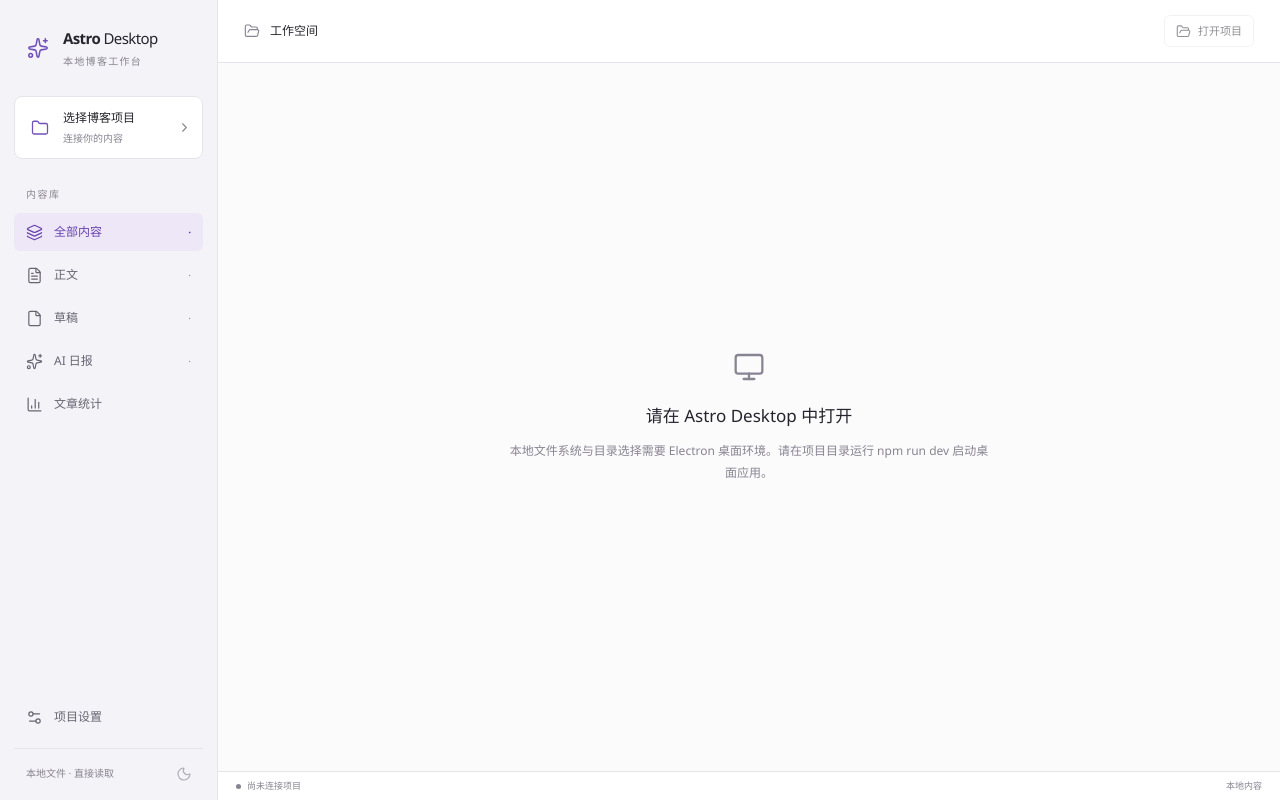
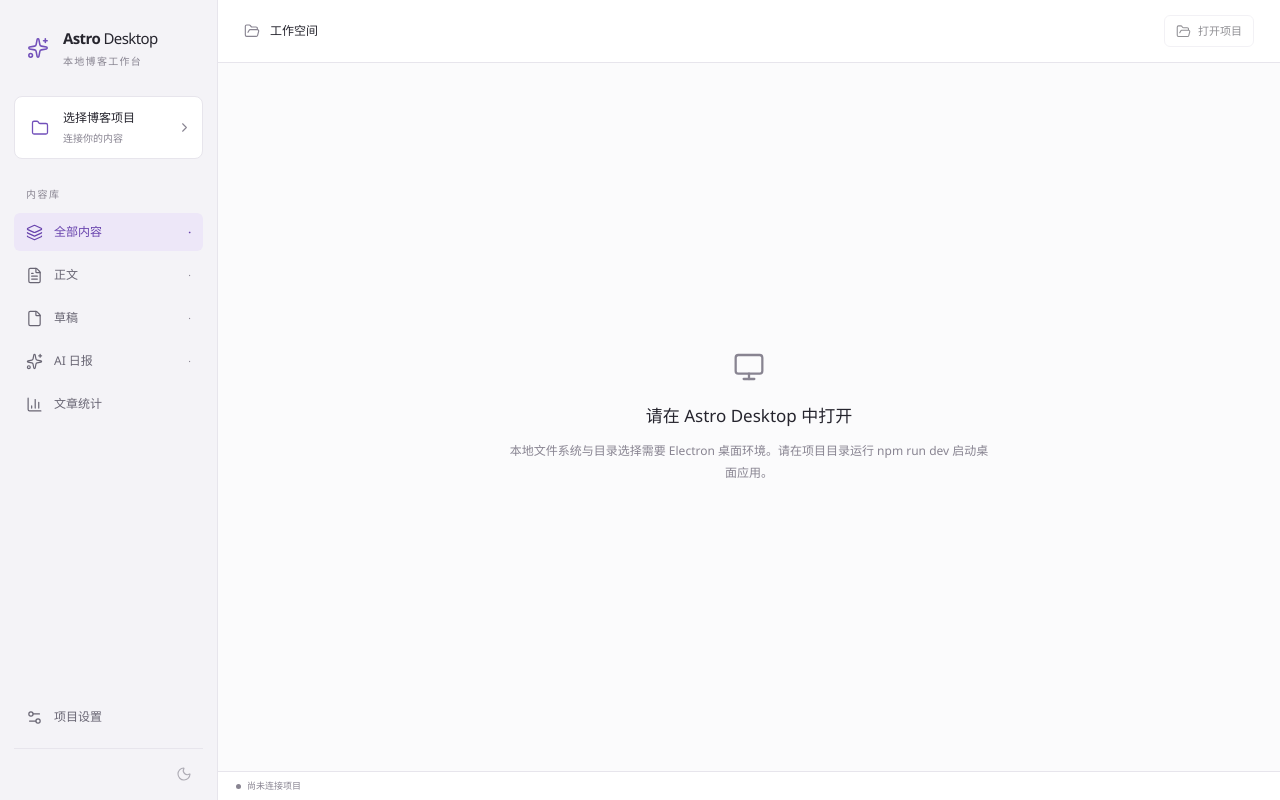
Before and after one commit to promefire/Astro-Desktop, a React (Vite) app in the folder src/renderer/: page / in a window 1280 px wide. Built offline with nearby package versions, Linux system fonts and the light colour scheme; what @muyajs/core would draw is missing.

Commit message:
简化界面冗余说明文案

```diff
--- a/src/renderer/src/App.tsx
+++ b/src/renderer/src/App.tsx
@@ -2,7 +2,7 @@
 import { NavLink, useBlocker, useLocation, useNavigate } from 'react-router-dom'
 import {
   AlertCircle, ArrowDownUp, ArrowUpRight, BookOpen, ChartColumn, Check, ChevronLeft, ChevronRight,
-  CircleHelp, Clock3, CloudUpload, File, FileText, Folder, FolderOpen, GitBranch, Globe, Layers3,
+  Clock3, CloudUpload, File, FileText, Folder, FolderOpen, GitBranch, Globe, Layers3,
   LoaderCircle, Monitor, Moon, RefreshCw, Search,
   Settings2, Sparkles, Sun, Tag, Trash2, X, Plus,
 } from 'lucide-react'
@@ -402,7 +402,7 @@
       </nav>
       <div className="sidebar-bottom">
         <NavLink to="/settings" className={({ isActive }) => cn('nav-item', isActive && 'is-active')} aria-label="项目设置" title="项目设置"><Settings2 size={17} /><span>项目设置</span></NavLink>
-        <div className="sidebar-caption"><span>本地文件 · 直接读取</span><Button size="icon" variant="ghost" aria-label={settings.theme === 'dark' ? '切换浅色主题' : '切换深色主题'} title={settings.theme === 'dark' ? '切换浅色主题' : '切换深色主题'} disabled={!api || themeBusy} onClick={() => void changeTheme(settings.theme === 'dark' ? 'light' : 'dark')}>{settings.theme === 'dark' ? <Sun size={16} /> : <Moon size={16} />}</Button></div>
+        <div className="sidebar-caption"><Button size="icon" variant="ghost" aria-label={settings.theme === 'dark' ? '切换浅色主题' : '切换深色主题'} title={settings.theme === 'dark' ? '切换浅色主题' : '切换深色主题'} disabled={!api || themeBusy} onClick={() => void changeTheme(settings.theme === 'dark' ? 'light' : 'dark')}>{settings.theme === 'dark' ? <Sun size={16} /> : <Moon size={16} />}</Button></div>
       </div>
       <button type="button" className="sidebar-toggle" onClick={() => setSidebarOpen(!sidebarOpen)} aria-expanded={sidebarOpen} aria-controls="app-sidebar" aria-label={sidebarOpen ? '收起侧边栏' : '展开侧边栏'} title={sidebarOpen ? '收起侧边栏' : '展开侧边栏'}>{sidebarOpen ? <ChevronLeft size={16} /> : <ChevronRight size={16} />}</button>
     </aside>
@@ -423,7 +423,7 @@
               : isStats ? <StatsView projectName={project.name} projectPath={project.path} scannedAt={index.scannedAt} stats={stats} issues={index.issues} busy={busy} onOpen={openLibrary} />
               : <main className="library-layout">
                 <section className="library" aria-label="文章库" hidden={!!selectedPath}>
-                  <div className="library-heading"><div><div className="heading-overline">内容管理</div><h1>{viewLabels[view]} <span>{filtered.length}</span></h1><p>{view === 'daily' ? '独立读取 AI 日报 collection 的内容与字段。' : view === 'drafts' ? '来自 src/contents/drafts。即使文件没有 draft 字段，或写了 draft: false，也属于草稿。' : view === 'posts' ? '来自 src/contents/post 的正文，不表示已经发布到线上。draft 字段不会把正文移入草稿。' : view === 'writing' ? '正文和草稿的联合范围，不含 AI 日报。分类和标签筛选与文章统计使用同一口径。' : '从正文、草稿和 AI 日报目录读取 Markdown 与 MDX。'}</p></div></div>
+                  <div className="library-heading"><div><h1>{viewLabels[view]} <span>{filtered.length}</span></h1></div></div>
                   <div className="library-toolbar">
                     {view !== 'daily' && <Button variant="primary" disabled={busyAll} onClick={() => setCreateOpen(true)}><Plus size={16} />新建文章</Button>}
                     <div className="search-input"><Search size={16} /><Input type="search" placeholder="搜索标题或文件名…" aria-label="搜索文章" value={search} onChange={event => setSearch(event.target.value)} /></div>
@@ -443,7 +443,7 @@
                 {selectedPath && <div className={cn('inspector-shell', !inspectorOpen && 'is-collapsed')}><button type="button" className="inspector-toggle" onClick={() => setInspectorOpen(!inspectorOpen)} aria-expanded={inspectorOpen} aria-controls="article-inspector" aria-label={inspectorOpen ? '收起文章属性' : '展开文章属性'} title={inspectorOpen ? '收起文章属性' : '展开文章属性'}>{inspectorOpen ? <ChevronRight size={16} /> : <ChevronLeft size={16} />}</button>{inspectorOpen && <ArticleInspector article={selectedArticle} document={document} loading={documentLoading || busy} error={documentError} onReveal={() => selectedPath && void runAction(desktop => desktop.revealArticle(selectedPath))} />}</div>}
               </main>}
 
-      <footer className="statusbar"><div><span className={cn('status-dot', project && 'is-connected')} /><span>{busyAll ? '正在处理本地项目…' : project ? '已连接本地项目' : '尚未连接项目'}</span>{project && <span className="status-path" title={project.path}>{project.path}</span>}</div><div>{index.scannedAt && <span>更新于 {new Date(index.scannedAt).toLocaleTimeString('zh-CN', { hour: '2-digit', minute: '2-digit' })}</span>}<span>本地内容</span></div></footer>
+      <footer className="statusbar"><div><span className={cn('status-dot', project && 'is-connected')} /><span>{busyAll ? '正在处理本地项目…' : project ? '已连接本地项目' : '尚未连接项目'}</span>{project && <span className="status-path" title={project.path}>{project.path}</span>}</div><div>{index.scannedAt && <span>更新于 {new Date(index.scannedAt).toLocaleTimeString('zh-CN', { hour: '2-digit', minute: '2-digit' })}</span>}</div></footer>
     </div>
     {createOpen && project && <CreateDraftDialog categories={[...new Set(index.articles.filter(article => article.kind !== 'ai-daily').map(article => article.category).filter((value): value is string => !!value))].sort((a, b) => a.localeCompare(b, 'zh-CN'))} availableTags={[...new Set(index.articles.filter(article => article.kind !== 'ai-daily').flatMap(article => article.tags))].sort((a, b) => a.localeCompare(b, 'zh-CN'))} onCreate={createDraft} onClose={() => setCreateOpen(false)} />}
     {pendingDelete && <Modal title="确认删除文章" onCancel={() => { if (!deleting) setPendingDelete(null) }}><p>将从磁盘删除「{pendingDelete.title}」。</p><p><code>{pendingDelete.relativePath}</code></p><p>文件会被直接移除。应用不会保留副本，也不能在这里撤销。未保存的恢复记录会一并清除。</p>{deleteError && <p role="alert">{deleteError}</p>}<div className="dialog-actions"><Button disabled={deleting} onClick={() => setPendingDelete(null)}>取消</Button><Button className="button-danger" disabled={deleting} onClick={() => void confirmDelete()}>{deleting ? '正在删除…' : '确认删除'}</Button></div></Modal>}
@@ -475,7 +475,6 @@
       {displayed.kind === 'ai-daily' && <><div className="property-section"><h4>要点 <span>{displayed.highlights.length}</span></h4>{displayed.highlights.length ? <ul className="highlights">{displayed.highlights.map((value, idx) => <li key={idx}>{value}</li>)}</ul> : <p>暂无要点</p>}</div><div className="property-section"><h4>工具</h4><div className="tag-list">{displayed.tools.length ? displayed.tools.map((value, idx) => <Badge key={`${value}-${idx}`}>{value}</Badge>) : <span className="muted">暂无工具</span>}</div></div></>}
       {!!displayed.issues.length && <div className="property-section article-issues"><h4><AlertCircle size={14} />字段提示</h4><ul>{displayed.issues.map((issue, idx) => <li key={idx}>{issue}</li>)}</ul></div>}
       {document && <details className="frontmatter-details"><summary>完整 Frontmatter</summary><pre>{JSON.stringify(document.frontmatter, null, 2)}</pre></details>}
-      <p className="local-state-note"><CircleHelp size={13} /><span>日期与 Git 状态来自本地文件，无法据此判断线上部署状态。</span></p>
     </>}</div>
   </>}</aside>
 }
--- a/src/renderer/src/components/ArticleEditor.tsx
+++ b/src/renderer/src/components/ArticleEditor.tsx
@@ -394,7 +394,7 @@
       <div id="editor-source-panel" className="editor-source-pane" role="tabpanel" aria-labelledby="editor-tab-source" hidden={mode !== 'source'} inert={mode !== 'source'}><p className="source-pane-label" id="markdown-source-label">Markdown 正文源码</p><SourceEditor ref={sourceEditor} initialBody={initialParts.body} visible={mode === 'source'} disabled={working || loadingRecovery || !!recovery || externalSession || switching || mode !== 'source'} onChange={change} onSave={() => void save()} onImages={files => void insertImages(files)} onMarkdownPaste={pasteMarkdown} /></div>
     </div>
     </div>
-    <div className="editor-footer"><span role="status">{loadingRecovery ? '检查恢复记录...' : externalSession ? '编辑区已暂停。请在外部程序中修改，然后重新加载。' : notice || (dirty ? '编辑中，Ctrl+S 保存' : '本地文件 · Ctrl+S 保存')}</span><span>{mode === 'source' ? 'Markdown 源码编辑器' : 'Muya 所见即所得编辑器'}</span></div>
+    <div className="editor-footer"><span role="status">{loadingRecovery ? '检查恢复记录...' : externalSession ? '编辑区已暂停。请在外部程序中修改，然后重新加载。' : notice || (dirty ? '编辑中，Ctrl+S 保存' : 'Ctrl+S 保存')}</span><span>{mode === 'source' ? 'Markdown 源码编辑器' : 'Muya 所见即所得编辑器'}</span></div>
     {reloadPrompt && <Modal title="重新加载磁盘版本" onCancel={() => { if (!working) setReloadPrompt(false) }}><p>当前编辑会先写入恢复记录，再加载磁盘版本。之后可从恢复记录取回或导出副本。</p><div className="dialog-actions"><Button disabled={working} onClick={() => setReloadPrompt(false)}>取消</Button><Button disabled={working} variant="primary" onClick={() => void reload()}>保留编辑并加载</Button></div></Modal>}
     {externalPrompt === 'dirty' && <Modal title="用外部编辑器打开" onCancel={() => { if (!working) setExternalPrompt(null) }}><p>系统默认程序打开的是磁盘上的文章。打开后编辑区会暂停，直到重新加载。请先保存或放弃编辑区中的修改。取消会保留编辑区，并且不会打开外部程序。</p><div className="dialog-actions"><Button disabled={working} onClick={() => setExternalPrompt(null)}>取消</Button><Button disabled={working} onClick={() => void discardAndOpen()}>放弃修改并打开</Button><Button disabled={working} variant="primary" onClick={() => void saveAndOpen()}>保存并打开</Button></div></Modal>}
     {externalPrompt === 'stale' && <Modal title="磁盘内容已变化" onCancel={() => { if (!working) setExternalPrompt(null) }}><p>磁盘上的文章与编辑区打开时的版本不同。重新加载会替换编辑区。取消则保持编辑区，并且不打开外部编辑器。</p><div className="dialog-actions"><Button disabled={working} onClick={() => setExternalPrompt(null)}>取消</Button><Button disabled={working} variant="primary" onClick={() => void reloadAndOpen()}>重新加载并打开</Button></div></Modal>}
--- a/src/renderer/src/components/StatsView.tsx
+++ b/src/renderer/src/components/StatsView.tsx
@@ -23,7 +23,7 @@
 }) {
   const empty = stats.posts + stats.drafts + stats.daily === 0 && issues.length === 0
   return <section className="stats-page" aria-label="文章统计">
-    <div className="library-heading"><div><div className="heading-overline">本地索引</div><h1>文章统计</h1><p>统计当前项目已读取的文件。正文、草稿和日报按目录分开，不看 draft 字段，也不表示已经发布或有访问量。</p></div></div>
+    <div className="library-heading"><div><h1>文章统计</h1></div></div>
     <p className="stats-meta"><span>{projectName}</span><span title={projectPath}>{projectPath}</span>{scannedAt && <span>更新于 {formatTime(scannedAt)}</span>}</p>
     {busy && !scannedAt ? <p className="stats-note">正在读取文章索引…</p> : empty ? <p className="stats-note">这个项目还没有读到正文、草稿或 AI 日报。</p> : <>
       <div className="stats-counts">
@@ -68,6 +68,6 @@
         <span className="stats-rank-count">{item.count}</span>
       </button>)}
     </div>}
-    {visible.length > PAGE_SIZE && <div className="stats-pager"><span>第 {current} / {pages} 页，共 {visible.length} 项，不是只显示前几项</span><div><Button size="icon" variant="ghost" aria-label={`上一页${noun}`} disabled={current <= 1} onClick={() => setPage(current - 1)}><ChevronLeft size={16} /></Button><Button size="icon" variant="ghost" aria-label={`下一页${noun}`} disabled={current >= pages} onClick={() => setPage(current + 1)}><ChevronRight size={16} /></Button></div></div>}
+    {visible.length > PAGE_SIZE && <div className="stats-pager"><span>第 {current} / {pages} 页，共 {visible.length} 项</span><div><Button size="icon" variant="ghost" aria-label={`上一页${noun}`} disabled={current <= 1} onClick={() => setPage(current - 1)}><ChevronLeft size={16} /></Button><Button size="icon" variant="ghost" aria-label={`下一页${noun}`} disabled={current >= pages} onClick={() => setPage(current + 1)}><ChevronRight size={16} /></Button></div></div>}
   </section>
 }
--- a/src/renderer/src/styles.css
+++ b/src/renderer/src/styles.css
@@ -78,8 +78,6 @@
 .sidebar.is-collapsed .main-nav { margin-top: 30px; }
 .sidebar.is-collapsed .nav-item { justify-content: center; gap: 0; padding: 10px 0; }
 .sidebar.is-collapsed .nav-item > span { display: none; }
-.sidebar.is-collapsed .sidebar-caption { justify-content: center; padding: 10px 0 0; }
-.sidebar.is-collapsed .sidebar-caption > span { display: none; }
 .brand { display: flex; align-items: center; gap: 9px; margin: 1px 8px 27px; }
 .brand-symbol { width: 32px; height: 34px; display: grid; place-items: center; color: var(--accent); }
 .brand strong { font-size: 15px; font-weight: 680; letter-spacing: -.6px; white-space: nowrap; }
@@ -100,7 +98,7 @@
 .nav-count { margin-left: auto; color: var(--muted); font-size: 10px; font-variant-numeric: tabular-nums; }
 .nav-item.is-active .nav-count { color: var(--accent-text); }
 .sidebar-bottom { margin-top: auto; padding-top: 30px; }
-.sidebar-caption { display: flex; justify-content: space-between; align-items: center; font-size: 10px; color: var(--muted); margin: 12px 0 0; padding: 10px 5px 0 12px; border-top: 1px solid var(--border); }
+.sidebar-caption { display: flex; justify-content: flex-end; align-items: center; margin: 12px 0 0; padding: 10px 5px 0 12px; border-top: 1px solid var(--border); }
 .workspace { position: relative; flex: 1; min-width: 0; display: flex; flex-direction: column; }
 .topbar { min-height: 63px; height: 63px; flex-shrink: 0; display: flex; justify-content: space-between; align-items: center; padding: 0 26px; background: var(--surface); border-bottom: 1px solid var(--border); gap: 18px; }
 .project-context { display: flex; min-width: 0; align-items: center; gap: 10px; font-size: 12px; }
@@ -223,8 +221,6 @@
 .frontmatter-details { margin-top: 26px; border-top: 1px solid var(--border); padding-top: 16px; color: var(--secondary); font-size: 10px; }
 .frontmatter-details summary { cursor: pointer; }
 .frontmatter-details pre { overflow-x: auto; font-size: 10px; background: var(--subtle); border-radius: 4px; padding: 10px; line-height: 1.7; }
-.local-state-note { display: flex; align-items: flex-start; gap: 6px; line-height: 1.7; font-size: 9px; color: var(--muted); margin: 22px 0 0; }
-.local-state-note svg { margin-top: 2px; }
 .source-body { padding: 17px 0 0; display: flex; flex-direction: column; overflow: hidden; }
 .source-caption { display: flex; justify-content: space-between; padding: 0 23px 12px; font-size: 9px; color: var(--muted); }
 .source-code { flex: 1; min-height: 0; overflow: auto; background: var(--canvas); margin: 0; padding: 14px 16px; border-top: 1px solid var(--border); color: var(--secondary); font-size: 10px; line-height: 1.9; tab-size: 2; }
```
Also changed, not shown: 4 other files (tests, documents, lock files or other folders).
